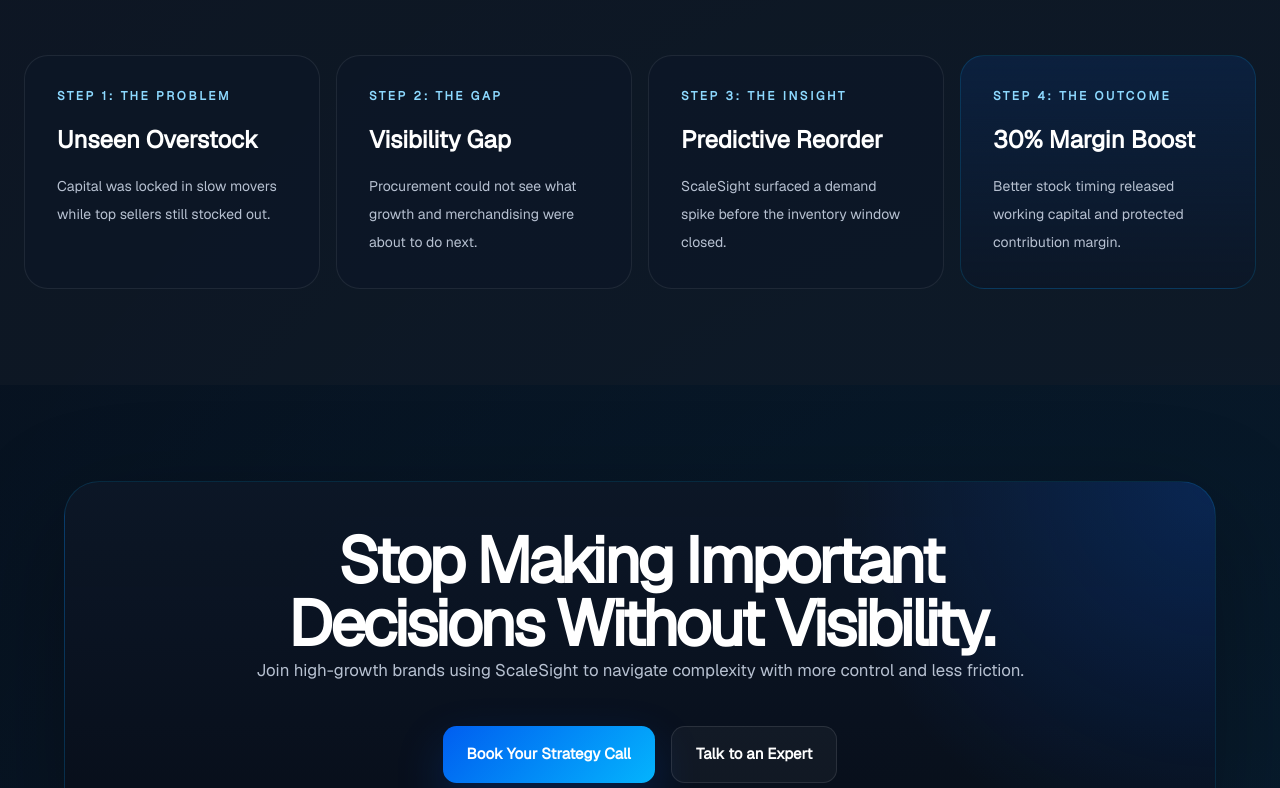
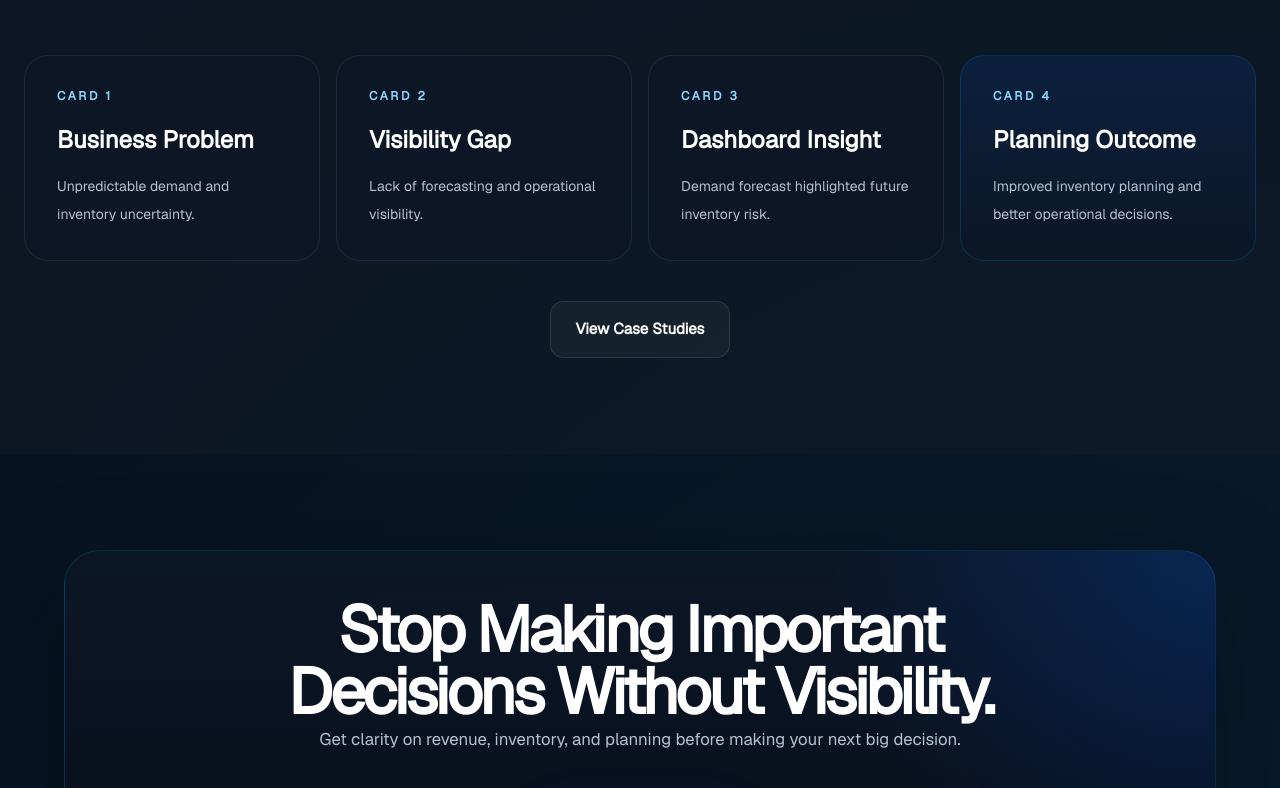
Before and after one commit to ArmanMehdi51214/scalesight_website, a Next.js app: page / in a window 1280 px wide. Shown: the part 5872-6660 px from the top of the page. Built offline with nearby package versions, Linux system fonts and the light colour scheme.

Commit message:
section 8 9 done

```diff
--- a/app/globals.css
+++ b/app/globals.css
@@ -298,10 +298,38 @@
 }
 
 .story-card {
+  position: relative;
+  overflow: hidden;
   border-radius: 1.5rem;
   border: 1px solid rgba(255, 255, 255, 0.08);
   background: rgba(12, 23, 39, 0.92);
   padding: 2rem;
+  transition:
+    transform 180ms ease,
+    border-color 180ms ease,
+    box-shadow 180ms ease,
+    background-color 180ms ease;
+}
+
+.story-card::before {
+  content: "";
+  position: absolute;
+  inset: 0 auto auto 0;
+  height: 3px;
+  width: 100%;
+  background: linear-gradient(90deg, rgba(4, 180, 253, 0.85), rgba(0, 94, 240, 0.25));
+  opacity: 0;
+  transition: opacity 180ms ease;
+}
+
+.story-card:hover {
+  transform: translateY(-3px);
+  border-color: rgba(4, 180, 253, 0.16);
+  box-shadow: 0 26px 64px rgba(0, 0, 0, 0.24);
+}
+
+.story-card:hover::before {
+  opacity: 1;
 }
 
 .story-card--active {
--- a/app/page.tsx
+++ b/app/page.tsx
@@ -104,33 +104,45 @@
 ];
 
 const processSteps = [
-  ["01", "Review Your Business Data", "Understand current operations and available data."],
-  ["02", "Build Forecasting Models", "Develop forecasting systems tailored to the business."],
-  ["03", "Create Visibility Dashboard", "Build decision-focused visibility tools."],
+  [
+    "01",
+    "Review Your Business Data",
+    "Understand current operations and available data.",
+  ],
+  [
+    "02",
+    "Build Forecasting Models",
+    "Develop forecasting systems tailored to the business.",
+  ],
+  [
+    "03",
+    "Create Visibility Dashboard",
+    "Build decision-focused visibility tools.",
+  ],
   ["04", "Deliver Actionable Insights", "Translate data into recommendations."],
   ["05", "Support Planning Decisions", "Help teams plan with confidence."],
 ];
 
 const storyCards = [
   {
-    step: "STEP 1: THE PROBLEM",
-    title: "Unseen Overstock",
-    copy: "Capital was locked in slow movers while top sellers still stocked out.",
+    step: "CARD 1",
+    title: "Business Problem",
+    copy: "Unpredictable demand and inventory uncertainty.",
   },
   {
-    step: "STEP 2: THE GAP",
+    step: "CARD 2",
     title: "Visibility Gap",
-    copy: "Procurement could not see what growth and merchandising were about to do next.",
+    copy: "Lack of forecasting and operational visibility.",
   },
   {
-    step: "STEP 3: THE INSIGHT",
-    title: "Predictive Reorder",
-    copy: "ScaleSight surfaced a demand spike before the inventory window closed.",
+    step: "CARD 3",
+    title: "Dashboard Insight",
+    copy: "Demand forecast highlighted future inventory risk.",
   },
   {
-    step: "STEP 4: THE OUTCOME",
-    title: "30% Margin Boost",
-    copy: "Better stock timing released working capital and protected contribution margin.",
+    step: "CARD 4",
+    title: "Planning Outcome",
+    copy: "Improved inventory planning and better operational decisions.",
   },
 ];
 
@@ -449,6 +461,11 @@
                 </article>
               ))}
             </div>
+            <div className="mt-10 flex justify-center">
+              <SecondaryButton href="/case-studies">
+                View Case Studies
+              </SecondaryButton>
+            </div>
           </div>
         </section>
 
@@ -457,15 +474,15 @@
             <SectionHeader
               align="center"
               title="Stop Making Important Decisions Without Visibility."
-              copy="Join high-growth brands using ScaleSight to navigate complexity with more control and less friction."
+              copy="Get clarity on revenue, inventory, and planning before making your next big decision."
             />
             <div className="mt-10 flex flex-col justify-center gap-4 sm:flex-row">
               <PrimaryButton href="/contact">
-                Book Your Strategy Call
+                Book a Strategy Call
               </PrimaryButton>
-              <SecondaryButton href="/services">
+              {/* <SecondaryButton href="/services">
                 Talk to an Expert
-              </SecondaryButton>
+              </SecondaryButton> */}
             </div>
           </div>
         </section>
```
